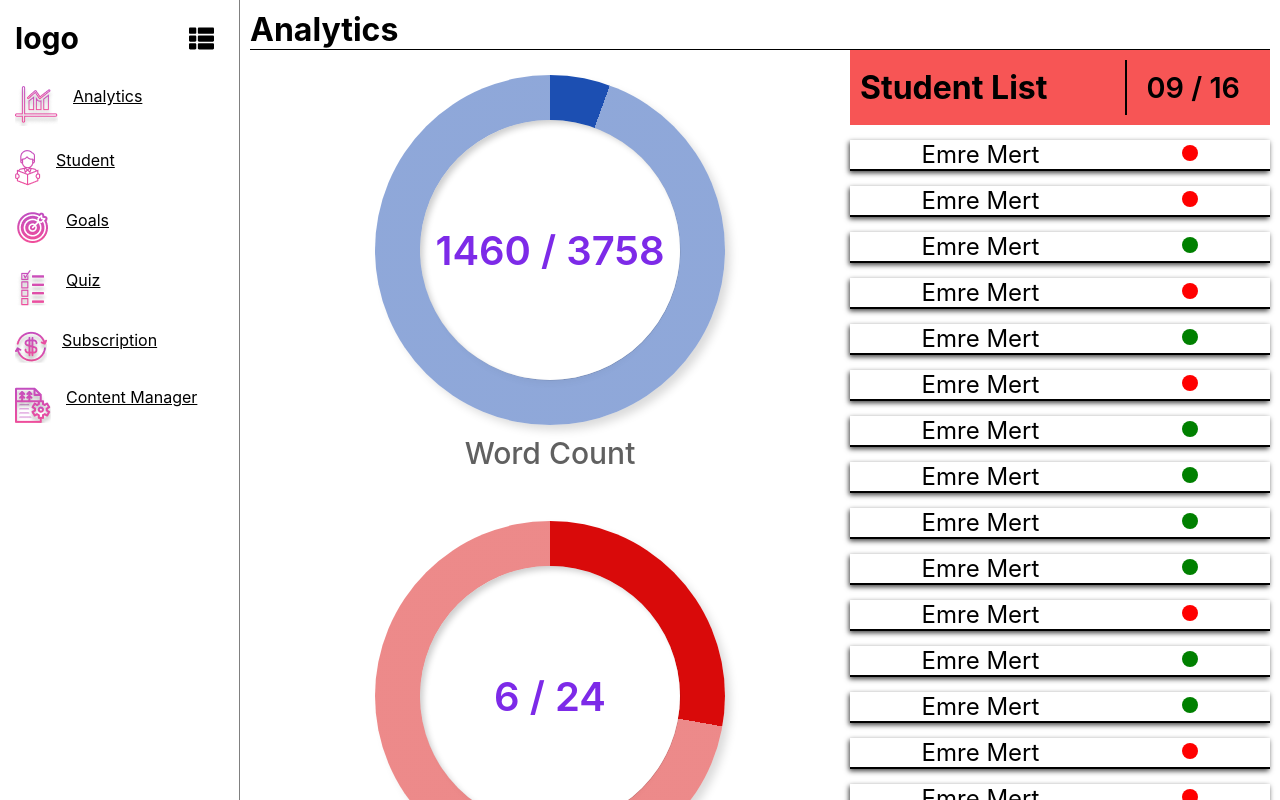
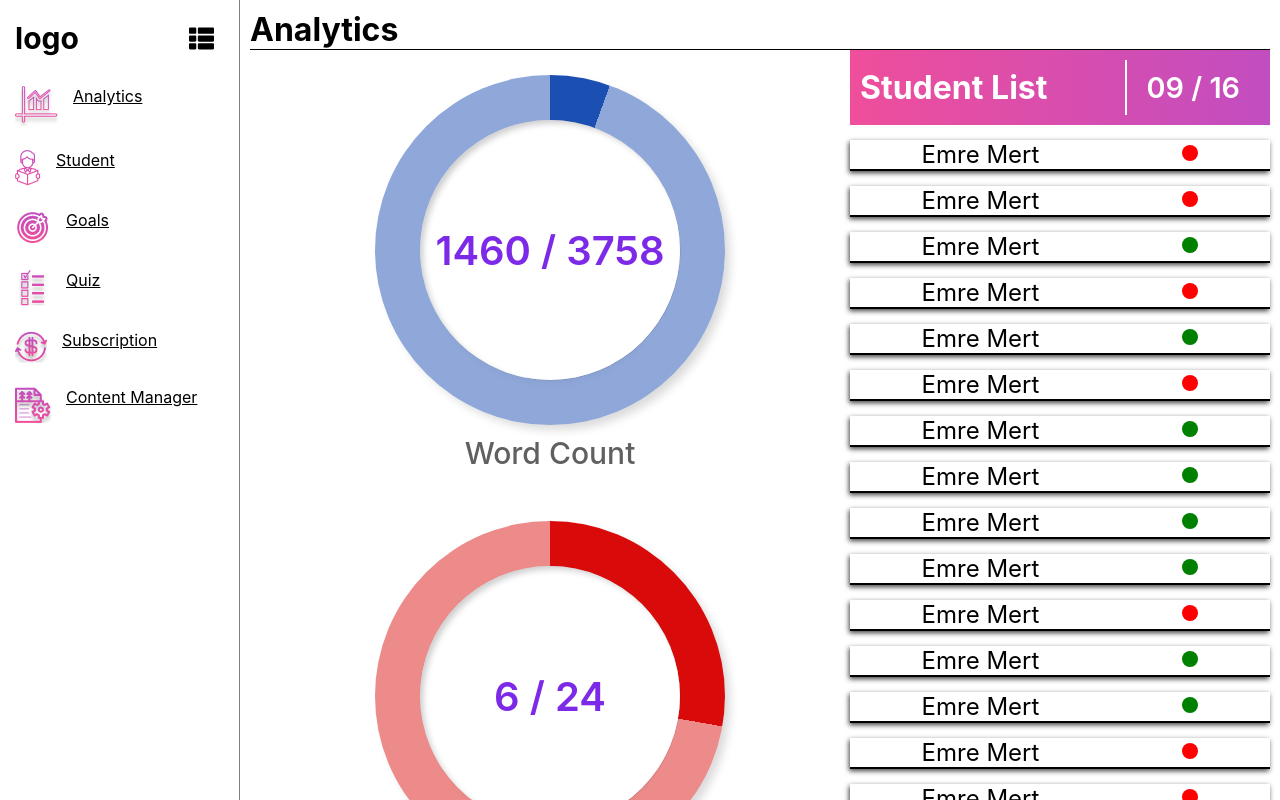
Before and after one commit to emremrt98/Admin-Panel, a React (Create React App) app: page / in a window 1280 px wide. Shown: the top 800 px of the page. Built offline with nearby package versions, Linux system fonts and the light colour scheme.

Commit message:
add animate and change color for analytic page

```diff
--- a/src/pages/analytics/analytic.css
+++ b/src/pages/analytics/analytic.css
@@ -62,12 +62,13 @@
 }
 
 .head {
-    background-color: rgba(245, 43, 43, 0.8);
+    background: -webkit-linear-gradient(180deg, #C24DC0 0%, #EF4E9B 100%);
     padding: 10px;
     width: 420px;
     display: flex;
     align-items: center;
     justify-content: space-between;
+    color: #fff;
 }
 
 .header {
```
